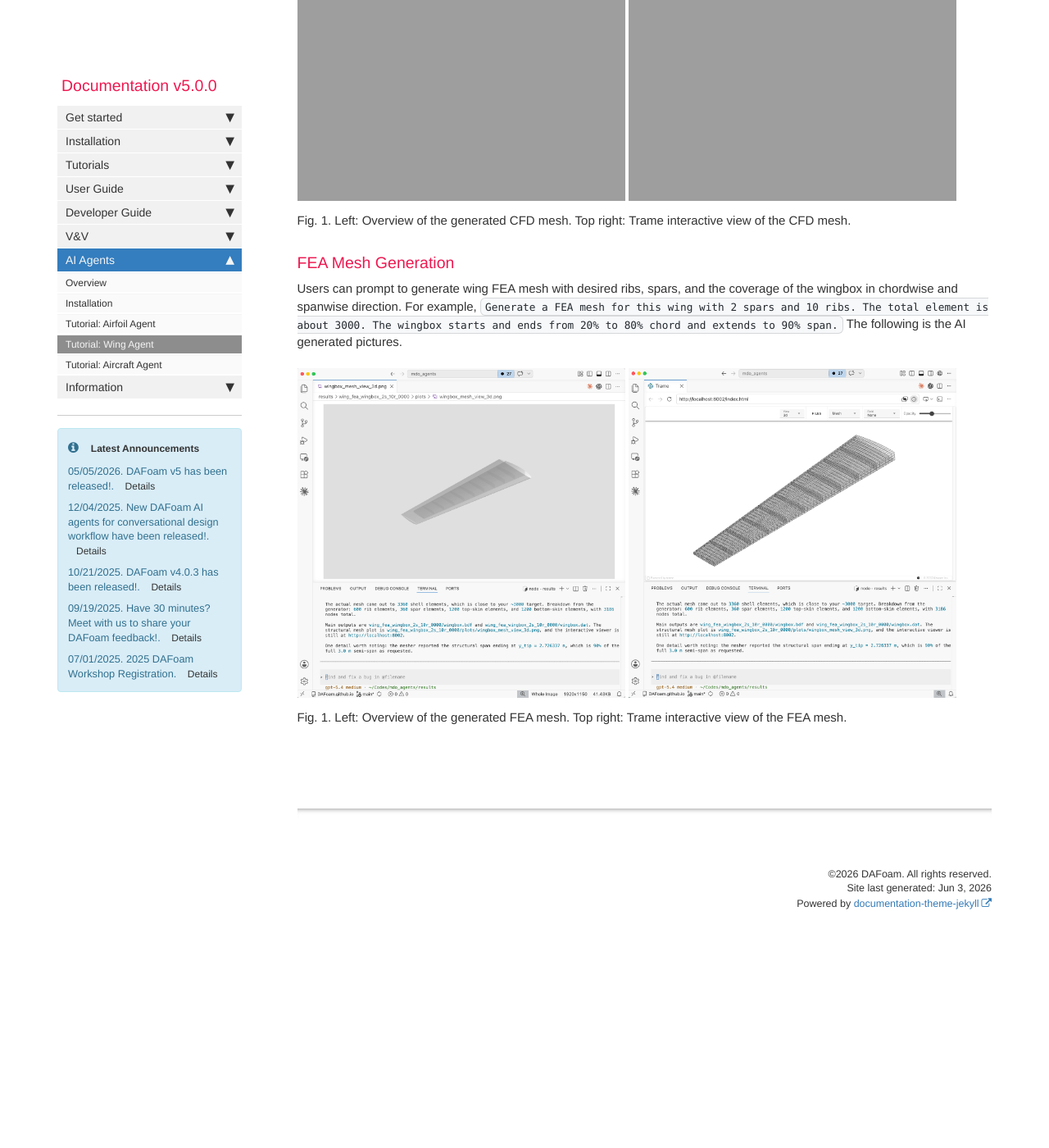
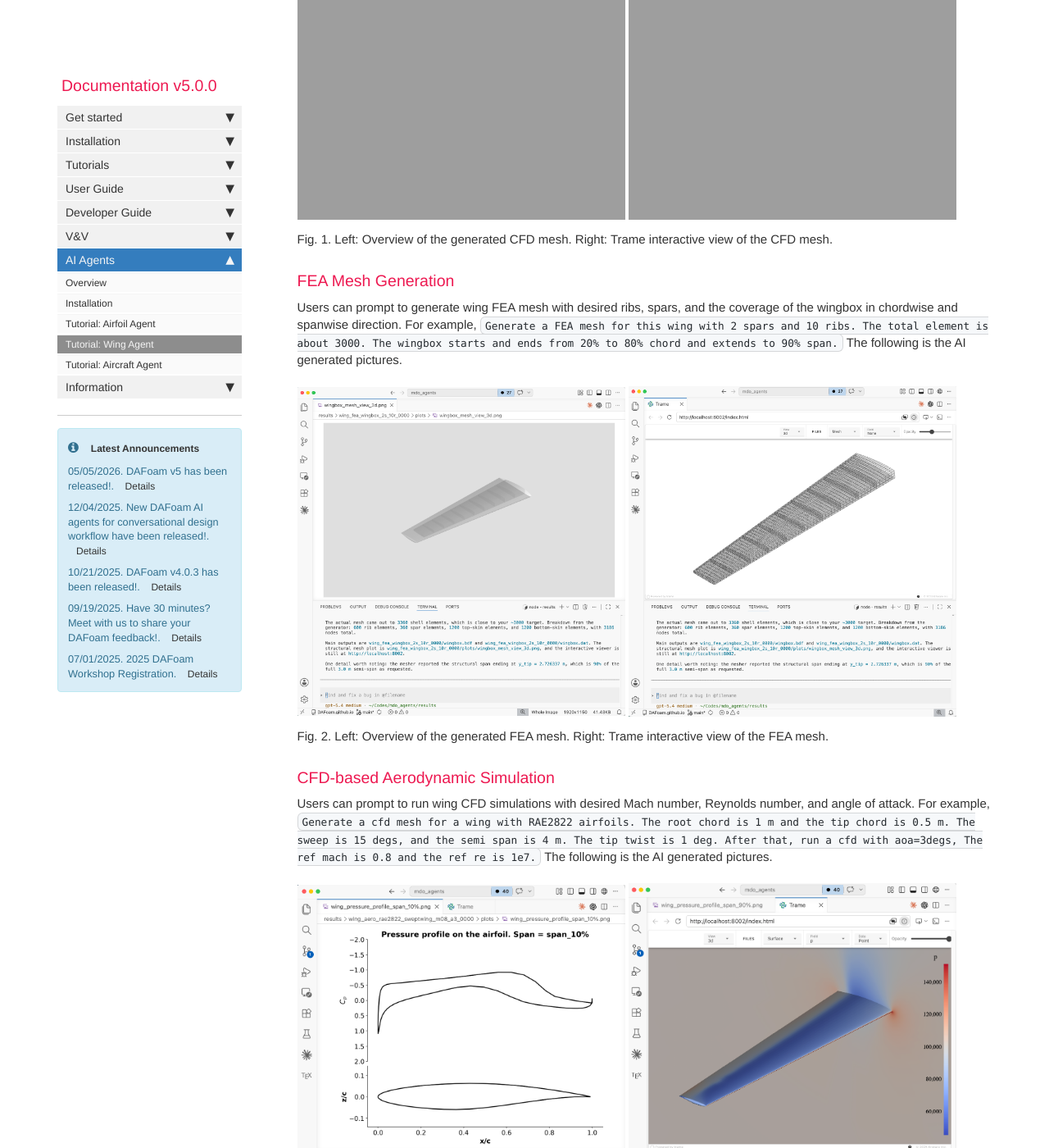
Before and after one commit to DAFoam/DAFoam.github.io, a Jekyll site: the page built from pages/mydoc/mydoc_ai_assistant_wing.md, in a window 1280 px wide and 1400 px high, scrolled down 2051 px. Shown: the whole window at 82% size. Built offline with Jekyll 4.4.1, drawn with Linux system fonts in a browser that asks for light colours; comment, search, counter and statistics services are not loaded; before the commit the page ends 3163 px from its top, so only the background shows below that; some of the changed text lies outside the part shown.

Commit message:
content update

```diff
--- a/pages/mydoc/mydoc_ai_assistant_wing.md
+++ b/pages/mydoc/mydoc_ai_assistant_wing.md
@@ -382,7 +382,7 @@ Users can prompt to generate wing CFD mesh with desired airfoil profiles, chords
 <img src="{{ site.url }}{{ site.baseurl }}/images/tutorials/AI-wing-cfd-mesh.png" style="width:400px !important;" />
 <img src="{{ site.url }}{{ site.baseurl }}/images/tutorials/AI-wing-cfd-mesh-trame.png" style="width:400px !important;" />
 
-Fig. 1. Left: Overview of the generated CFD mesh. Top right: Trame interactive view of the CFD mesh.
+Fig. 1. Left: Overview of the generated CFD mesh. Right: Trame interactive view of the CFD mesh.
 
 ### FEA Mesh Generation
 
@@ -391,6 +391,15 @@ Users can prompt to generate wing FEA mesh with desired ribs, spars, and the cov
 <img src="{{ site.url }}{{ site.baseurl }}/images/tutorials/AI-wing-fea-mesh.png" style="width:400px !important;" />
 <img src="{{ site.url }}{{ site.baseurl }}/images/tutorials/AI-wing-fea-mesh-trame.png" style="width:400px !important;" />
 
-Fig. 1. Left: Overview of the generated FEA mesh. Top right: Trame interactive view of the FEA mesh.
+Fig. 2. Left: Overview of the generated FEA mesh. Right: Trame interactive view of the FEA mesh.
+
+### CFD-based Aerodynamic Simulation
+
+Users can prompt to run wing CFD simulations with desired Mach number, Reynolds number, and angle of attack. For example, `Generate a cfd mesh for a wing with RAE2822 airfoils. The root chord is 1 m and the tip chord is 0.5 m. The sweep is 15 degs, and the semi span is 4 m. The tip twist is 1 deg. After that, run a cfd with aoa=3degs, The ref mach is 0.8 and the ref re is 1e7.` The following is the AI generated pictures.
+
+<img src="{{ site.url }}{{ site.baseurl }}/images/tutorials/AI-wing-cfd-p-profile.png" style="width:400px !important;" />
+<img src="{{ site.url }}{{ site.baseurl }}/images/tutorials/AI-wing-cfd-trame.png" style="width:400px !important;" />
+
+Fig. 3. Left: Pressure profile from the CFD simulation. Right: Trame interactive view of the pressure contour.
 
 {% include links.html %}
```
Also changed, not shown: images/tutorials/AI-wing-cfd-p-profile.png (added), images/tutorials/AI-wing-cfd-trame.png (added).
